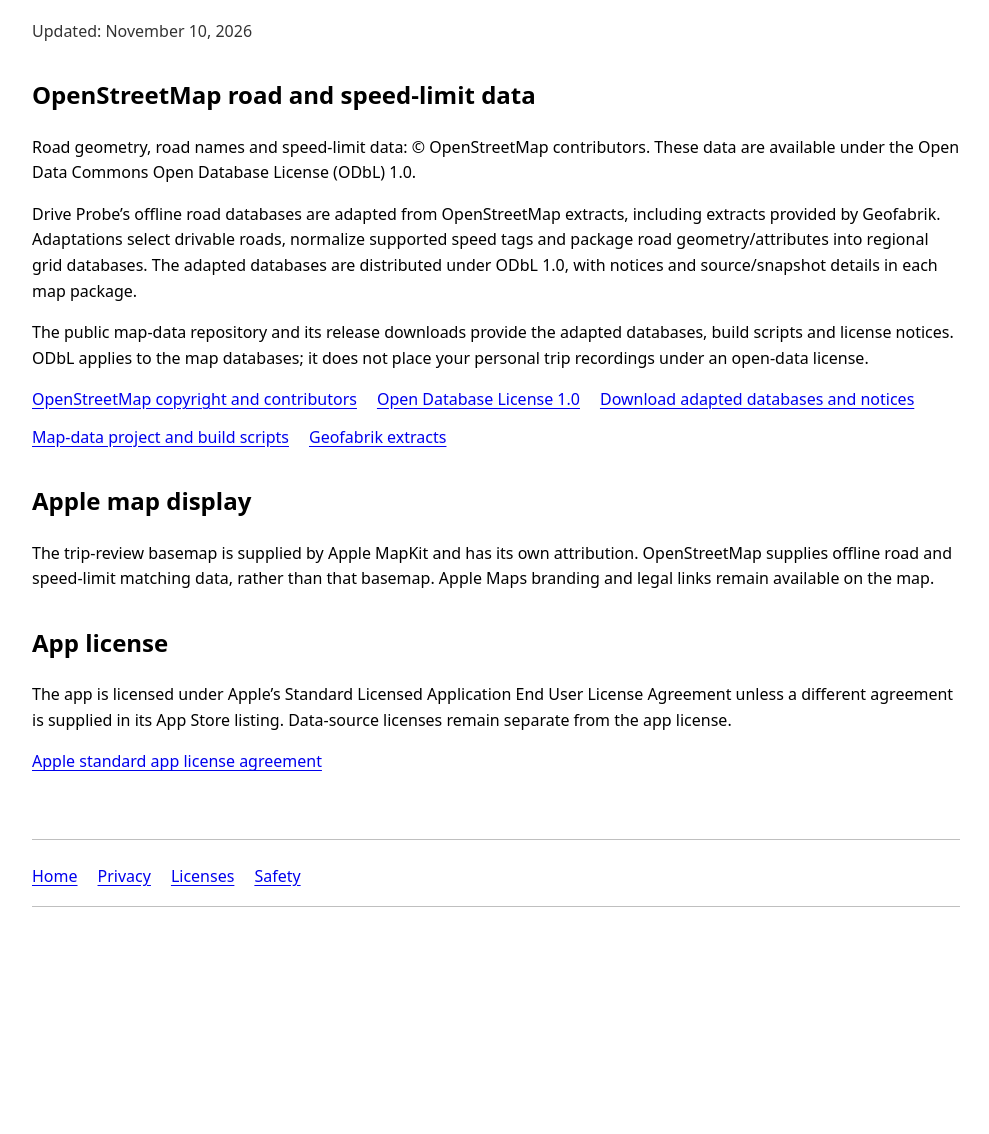
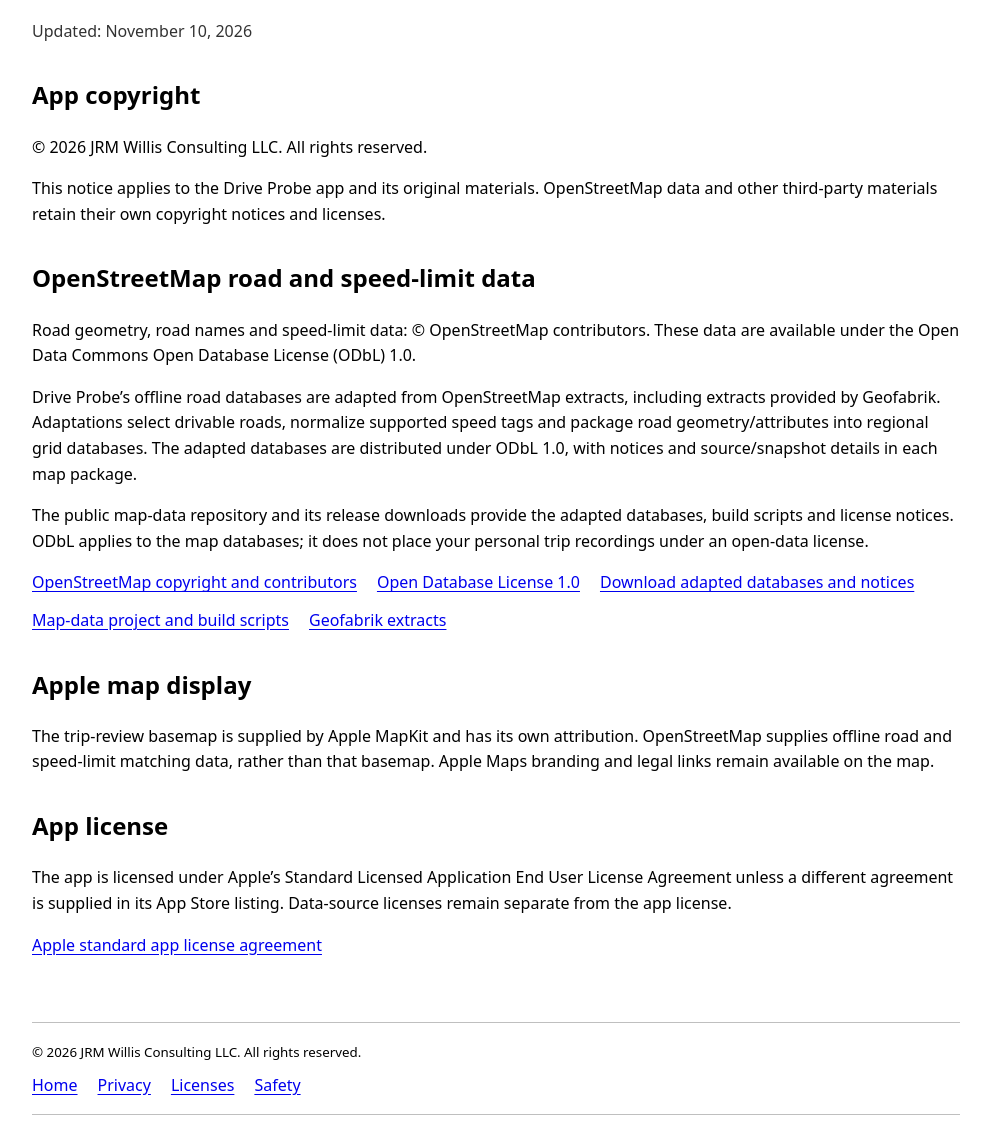
Before and after one commit to u2jrmw/drive-probe-map-data, a plain HTML site: page docs/licenses.html in a window 1280 px wide. Shown: the part 162-1296 px from the top of the page, without its empty margins (144-1133 px from the left). Before the commit the page ends 1105 px from the top, so only its background shows below. Drawn offline with Linux system fonts and the light colour scheme.

Commit message:
Credit JRM Willis Consulting LLC in app legal notices

```diff
--- a/docs/licenses.html
+++ b/docs/licenses.html
@@ -26,10 +26,11 @@ footer { border-top: 1px solid #8888; padding: 1rem 0; }
 <main>
 <h1>Licenses</h1>
 <p class="updated">Updated: November 10, 2026</p>
+<section><h2>App copyright</h2><p>© 2026 JRM Willis Consulting LLC. All rights reserved.</p><p>This notice applies to the Drive Probe app and its original materials. OpenStreetMap data and other third-party materials retain their own copyright notices and licenses.</p></section>
 <section><h2>OpenStreetMap road and speed-limit data</h2><p>Road geometry, road names and speed-limit data: © OpenStreetMap contributors. These data are available under the Open Data Commons Open Database License (ODbL) 1.0.</p><p>Drive Probe’s offline road databases are adapted from OpenStreetMap extracts, including extracts provided by Geofabrik. Adaptations select drivable roads, normalize supported speed tags and package road geometry/attributes into regional grid databases. The adapted databases are distributed under ODbL 1.0, with notices and source/snapshot details in each map package.</p><p>The public map-data repository and its release downloads provide the adapted databases, build scripts and license notices. ODbL applies to the map databases; it does not place your personal trip recordings under an open-data license.</p><ul class="links"><li><a href="https://www.openstreetmap.org/copyright">OpenStreetMap copyright and contributors</a></li><li><a href="https://opendatacommons.org/licenses/odbl/1-0/">Open Database License 1.0</a></li><li><a href="https://github.com/u2jrmw/drive-probe-map-data/releases">Download adapted databases and notices</a></li><li><a href="https://github.com/u2jrmw/drive-probe-map-data">Map-data project and build scripts</a></li><li><a href="https://download.geofabrik.de/">Geofabrik extracts</a></li></ul></section>
 <section><h2>Apple map display</h2><p>The trip-review basemap is supplied by Apple MapKit and has its own attribution. OpenStreetMap supplies offline road and speed-limit matching data, rather than that basemap. Apple Maps branding and legal links remain available on the map.</p></section>
 <section><h2>App license</h2><p>The app is licensed under Apple’s Standard Licensed Application End User License Agreement unless a different agreement is supplied in its App Store listing. Data-source licenses remain separate from the app license.</p><ul class="links"><li><a href="https://www.apple.com/legal/internet-services/itunes/dev/stdeula/">Apple standard app license agreement</a></li></ul></section>
 </main>
-<footer><nav aria-label="Legal pages"><ul><li><a href="index.html">Home</a></li><li><a href="privacy.html">Privacy</a></li><li><a href="licenses.html">Licenses</a></li><li><a href="safety.html">Safety</a></li></ul></nav></footer>
+<footer><small>© 2026 JRM Willis Consulting LLC. All rights reserved.</small><nav aria-label="Legal pages"><ul><li><a href="index.html">Home</a></li><li><a href="privacy.html">Privacy</a></li><li><a href="licenses.html">Licenses</a></li><li><a href="safety.html">Safety</a></li></ul></nav></footer>
 </body>
 </html>
```
Also changed, not shown: docs/index.html (+1 -1 lines), docs/privacy.html (+3 -3 lines), docs/safety.html (+1 -1 lines).
